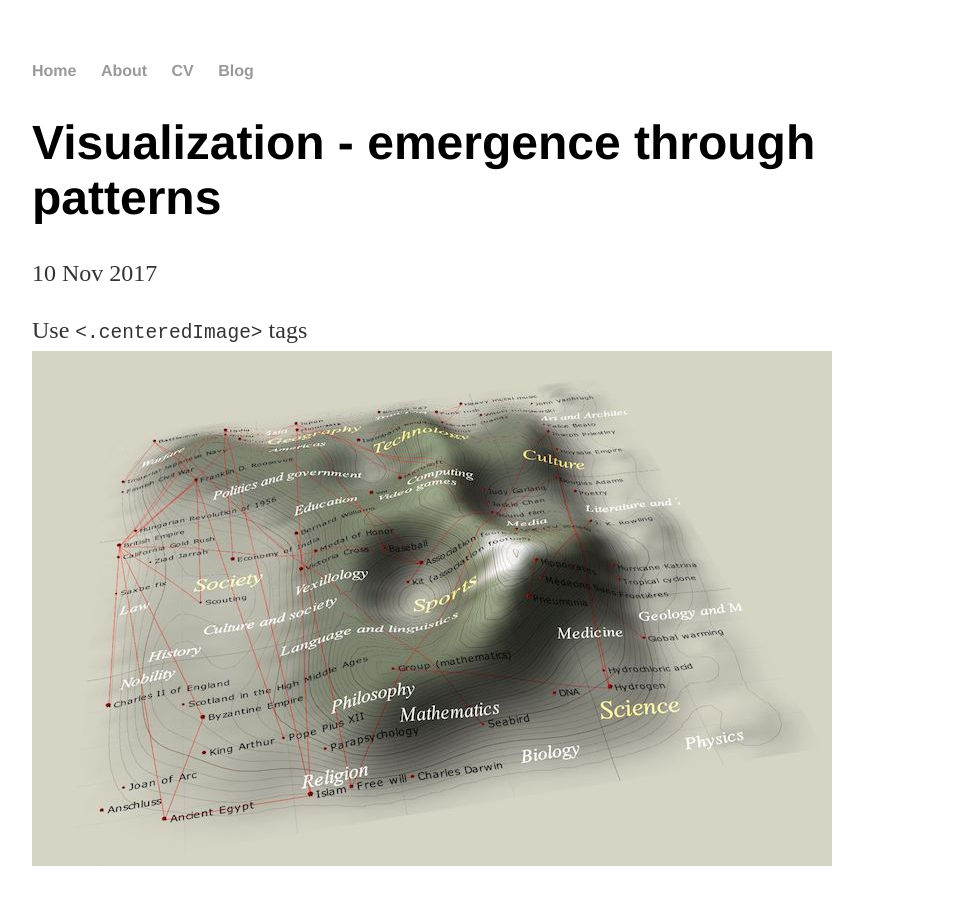
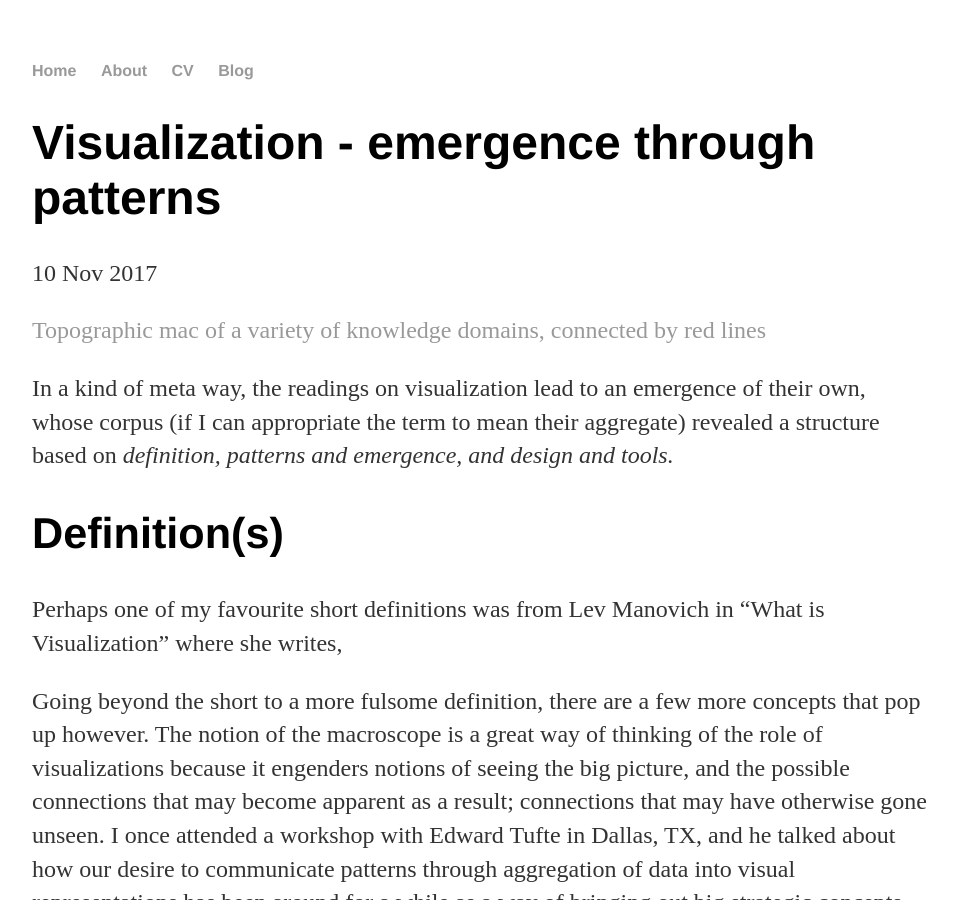
Before and after one commit to thatVargas/thatvargas.github.io, a Jekyll site: the page built from _posts/2017-11-10-visualization.md, in a window 1280 px wide and 900 px high. Shown: the whole window, without its empty margins (160-1117 px from the left). Built offline with Jekyll 4.4.1, drawn with Linux system fonts in a browser that asks for light colours.

Commit message:
Update 2017-11-10-visualization.md

```diff
--- a/_posts/2017-11-10-visualization.md
+++ b/_posts/2017-11-10-visualization.md
@@ -4,7 +4,7 @@ title: "Visualization - emergence through patterns"
 date: 2017-11-10
 ---
 
-Use `<.centeredImage>` tags![Topographic mac of a variety of knowledge domains, connected by red lines](/images/Self_oraganizing_map_cartography.jpg "Credit: https://upload.wikimedia.org/wikipedia/en/0/07/Self_oraganizing_map_cartography.jpg")
+[Topographic mac of a variety of knowledge domains, connected by red lines](/images/Self_oraganizing_map_cartography.jpg "Credit: https://upload.wikimedia.org/wikipedia/en/0/07/Self_oraganizing_map_cartography.jpg")
 
 In a kind of meta way, the readings on visualization lead to an emergence of their own, whose corpus (if I can appropriate the term to mean their aggregate) revealed a structure based on _definition, patterns and emergence, and design and tools._
 
```
